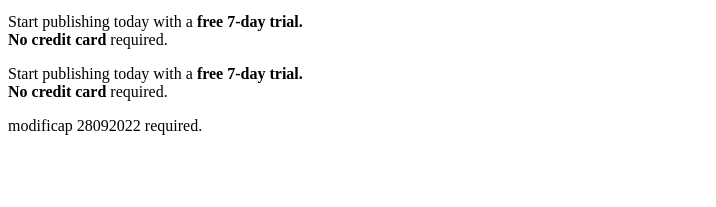
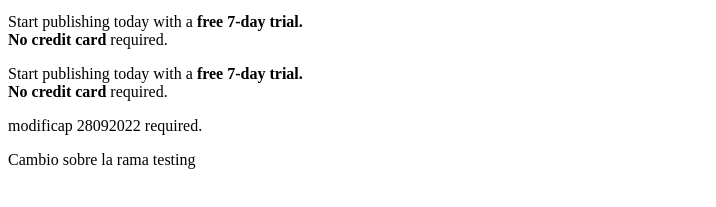
Before and after one commit to raulso/git1, a plain HTML site: page index.html in a window 1280 px wide. Shown: the part 101-308 px from the top of the page, without its empty margins (0-716 px from the left). Drawn offline with Linux system fonts and the light colour scheme.

Commit message:
Mi primer commit en la rama testing

```diff
--- a/index.html
+++ b/index.html
@@ -21,6 +21,8 @@
 
                 <p class="p2">modificap 28092022 </B> required.</p>
 
+                <p class="p2">Cambio sobre la rama testing</p>
+
 
     </body>
 
```
